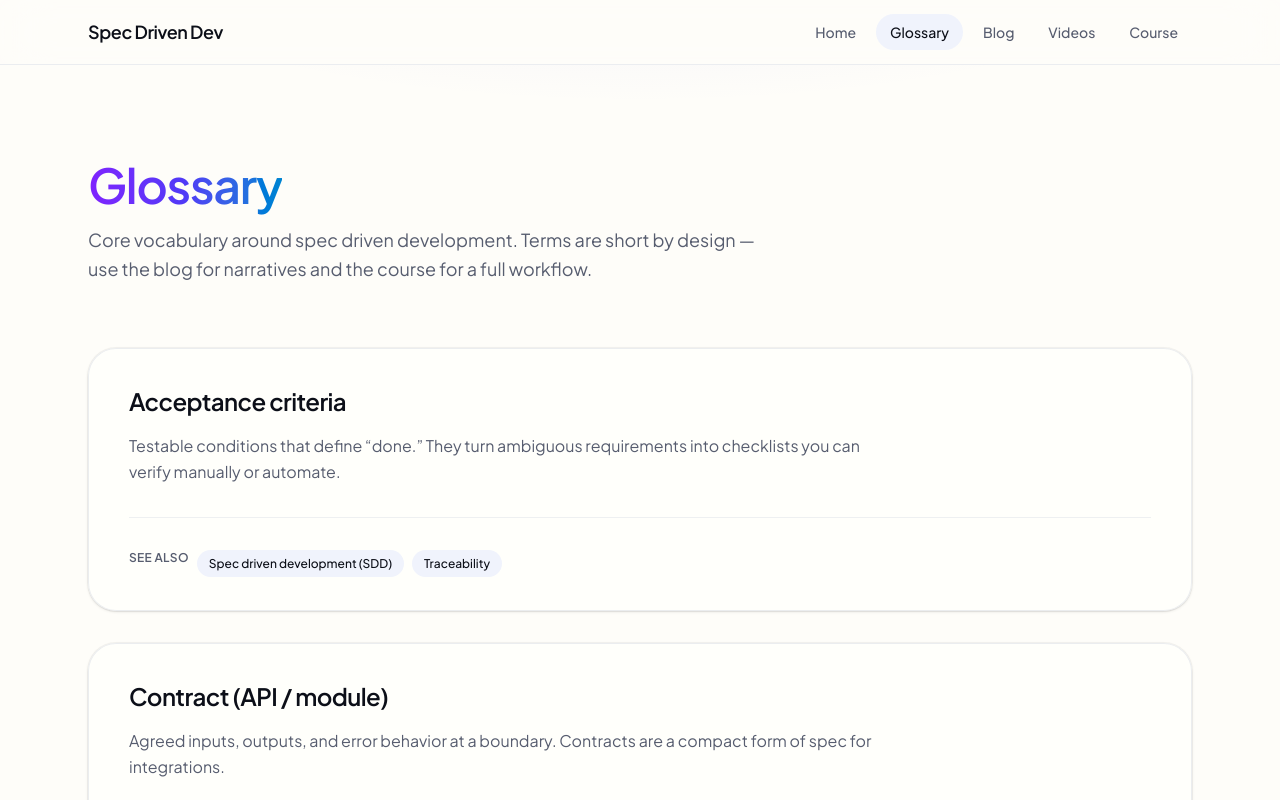
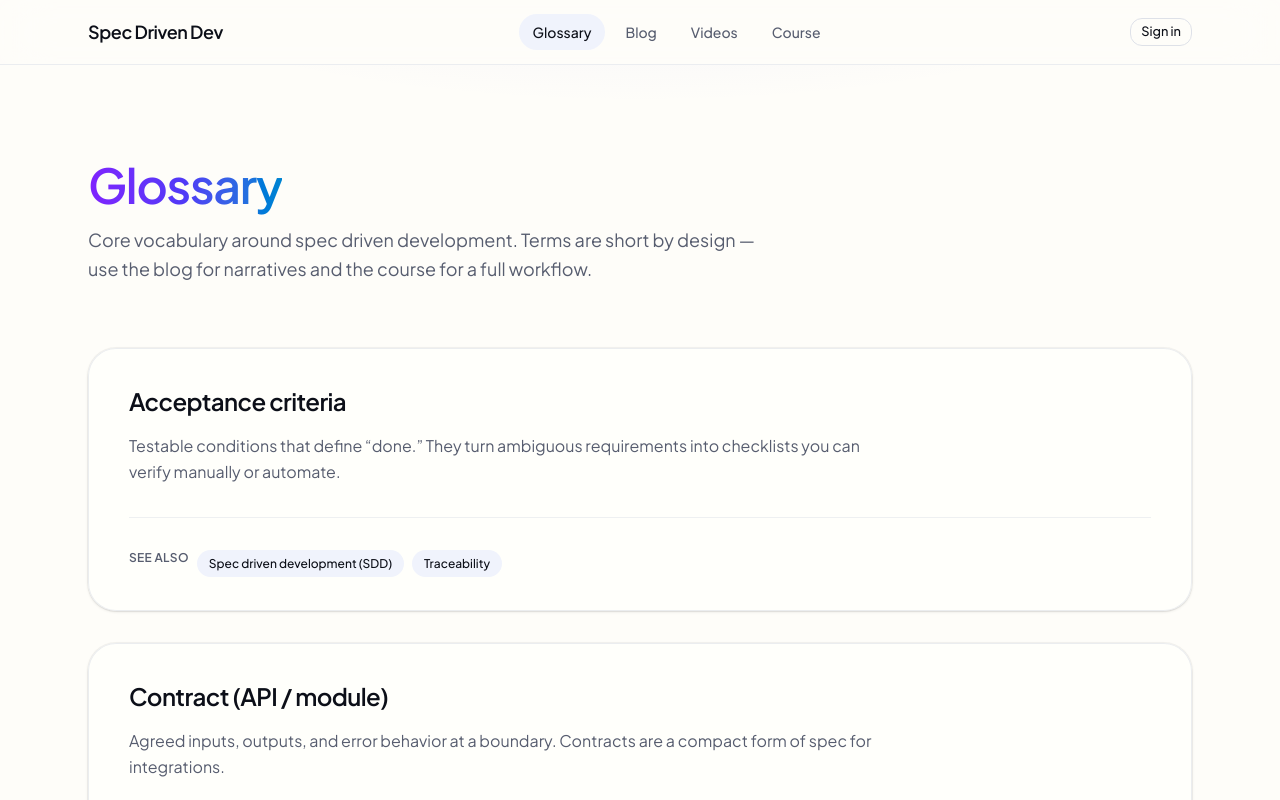
Before and after one commit to slavamlinsky/sdd-show, a Next.js app: page /glossary in a window 1280 px wide. Shown: the top 800 px of the page. Built offline with nearby package versions, Linux system fonts and the light colour scheme.

Commit message:
feat(layout): centered nav, Sign in stub, remove Home from header
- Header: logo left; Glossary/Blog/Videos/Course centered (md+); outline Sign in + mobile sheet right
- Add /sign-in placeholder page (noindex)
- Update spec-main and spec-design-layout for header IA and responsive behavior

```diff
--- /dev/null
+++ b/app/sign-in/page.tsx
@@ -0,0 +1,23 @@
+import type { Metadata } from "next";
+import Link from "next/link";
+import { Button } from "@/components/ui/button";
+
+export const metadata: Metadata = {
+  title: "Sign in",
+  description: "Account sign-in — coming soon.",
+  robots: { index: false, follow: false },
+};
+
+export default function SignInPage() {
+  return (
+    <div className="mx-auto max-w-lg px-4 py-24 text-center">
+      <h1 className="font-heading text-2xl font-semibold tracking-tight">Sign in</h1>
+      <p className="mt-3 text-muted-foreground">
+        Authentication isn’t wired up yet. Check back later, or continue exploring the site.
+      </p>
+      <Button className="mt-8" render={<Link href="/" />}>
+        Back to home
+      </Button>
+    </div>
+  );
+}
--- a/components/site-header.tsx
+++ b/components/site-header.tsx
@@ -22,6 +22,10 @@ function navLinkClass(active: boolean) {
   );
 }
 
+function isNavActive(pathname: string, href: string) {
+  return pathname === href || pathname.startsWith(`${href}/`);
+}
+
 export function SiteHeader() {
   const pathname = usePathname();
 
@@ -33,20 +37,20 @@ export function SiteHeader() {
       >
         Skip to content
       </a>
-      <div className="mx-auto flex h-16 max-w-6xl items-center justify-between gap-4 px-4 sm:px-6">
+      <div className="mx-auto flex h-16 max-w-6xl items-center gap-3 px-4 sm:gap-4 sm:px-6">
         <Link
           href="/"
-          className="font-heading text-lg font-semibold tracking-tight text-foreground"
+          className="shrink-0 font-heading text-lg font-semibold tracking-tight text-foreground"
         >
           {siteConfig.name}
         </Link>
 
-        <nav className="hidden items-center gap-1.5 md:flex" aria-label="Main">
+        <nav
+          className="hidden flex-1 justify-center gap-1.5 md:flex"
+          aria-label="Main"
+        >
           {mainNav.map(({ href, label }) => {
-            const active =
-              href === "/"
-                ? pathname === "/"
-                : pathname === href || pathname.startsWith(`${href}/`);
+            const active = isNavActive(pathname, href);
             return (
               <Link
                 key={href}
@@ -63,7 +67,12 @@ export function SiteHeader() {
           })}
         </nav>
 
-        <div className="flex items-center md:hidden">
+        <div className="ml-auto flex shrink-0 items-center gap-2">
+          <Button variant="outline" size="sm" render={<Link href="/sign-in" />}>
+            Sign in
+          </Button>
+
+          <div className="md:hidden">
             <Sheet>
               <SheetTrigger
                 render={
@@ -78,10 +87,7 @@ export function SiteHeader() {
                 </SheetHeader>
                 <nav className="flex flex-col p-2" aria-label="Mobile main">
                   {mainNav.map(({ href, label }) => {
-                  const active =
-                    href === "/"
-                      ? pathname === "/"
-                      : pathname === href || pathname.startsWith(`${href}/`);
+                    const active = isNavActive(pathname, href);
                     return (
                       <Link
                         key={href}
@@ -102,6 +108,7 @@ export function SiteHeader() {
             </Sheet>
           </div>
         </div>
+      </div>
     </header>
   );
 }
--- a/lib/navigation.ts
+++ b/lib/navigation.ts
@@ -1,5 +1,5 @@
+/** Primary header nav (no separate “Home” item — brand links to `/`). */
 export const mainNav = [
-  { href: "/", label: "Home" },
   { href: "/glossary", label: "Glossary" },
   { href: "/blog", label: "Blog" },
   { href: "/videos", label: "Videos" },
```
Also changed, not shown: 2 other files (tests, documents, lock files or other folders). Lines whose indentation alone changed are shown as unchanged.
